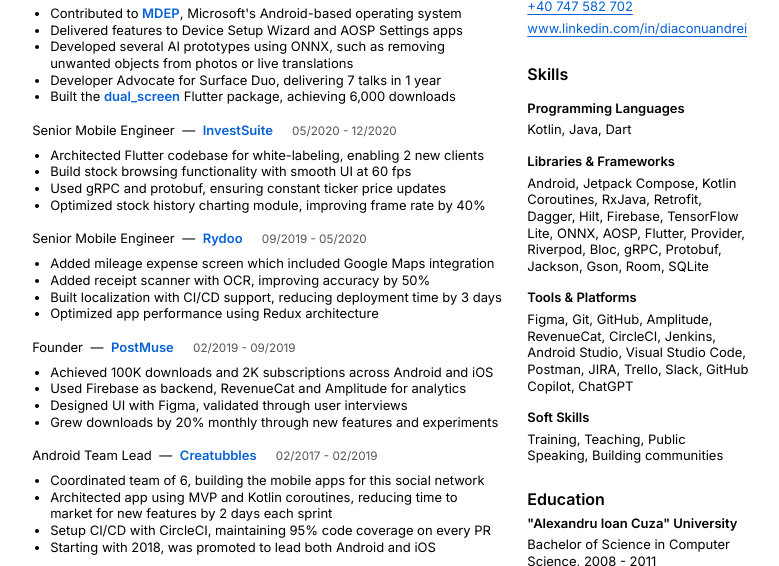
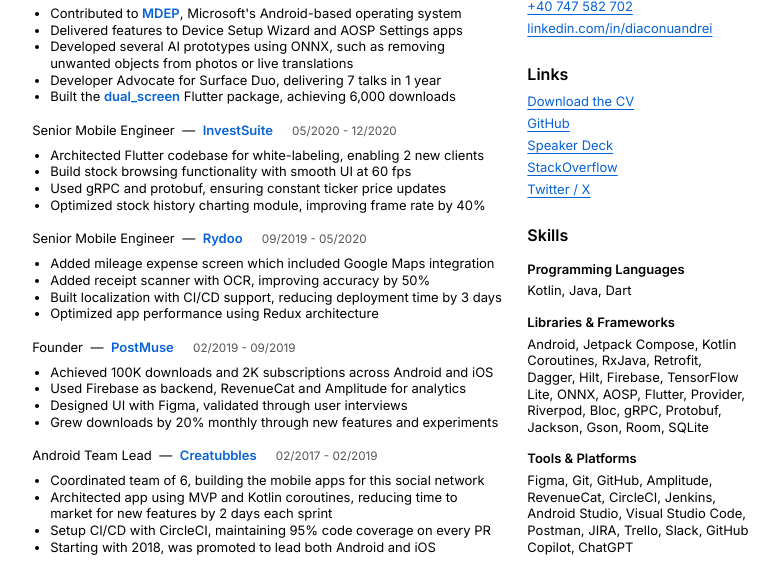
Before and after one commit to andreidiaconu/andreidiaconu.github.io, a plain HTML site: page index.html in a window 1280 px wide. Shown: the part 219-785 px from the top of the page, without its empty margins (249-1028 px from the left). Drawn offline with Linux system fonts and the light colour scheme.

Commit message:
Update README and html to include pdf cv

```diff
--- a/index.html
+++ b/index.html
@@ -24,7 +24,7 @@
             /* width: 8.5in;
             height: 11in; */
             width: 210mm;
-            height: 296mm;
+            height: 370mm; /* 296mm for A4, 370mm for whole resume*/
             margin: auto;
             box-shadow: 0 0 10px rgba(0, 0, 0, 0.1);
             box-sizing: border-box;
@@ -114,10 +114,10 @@
         }
         aside {
             width: 31%;
-            #contact-info h2 + a{
+            #contact-info h2 + a, #vanity-links h2 + a {
                 padding-top: 5px;
             }
-            #contact-info a {
+            #contact-info a, #vanity-links a {
                 display: block;
                 line-height: 1.7;
             }
@@ -252,7 +252,8 @@
                                 <li>This was an IoT product offering control over any smart switch or device</li>
                             </ul>
                         </div>
-                        <!-- <div class="job">
+                        <!-- CUTOFF TO FIT INTO A4 -->
+                        <div class="job">
                             <h3>
                                 Android Developer
                                 <span class="at">&mdash;</span>
@@ -292,16 +293,25 @@
                                 <li>Designed in Photoshop and implemented websites using Wordpress</li>
                                 <li>Provided hosting and maintenance for 10 clients, including e-commerce</li>
                             </ul>
-                        </div> -->
+                        </div>
+                        <!-- CUTOFF TO FIT INTO A4 -->
                     </section>
                 </main>
                 <aside>
                     <section id="contact-info">
                         <h2>Contact information</h2>
-                        <a href="mailto:office@andreidiaconu.com">office@andreidiaconu.com</a>
-                        <a href="tel:+40747582702">+40 747 582 702</a>
-                        <a href="https://www.linkedin.com/in/diaconuandrei">www.linkedin.com/in/diaconuandrei</a>
+                        <a href="&#109;&#97;&#105;&#108;&#116;&#111;&#58;&#111;&#102;&#102;&#105;&#99;&#101;&#64;&#97;&#110;&#100;&#114;&#101;&#105;&#100;&#105;&#97;&#99;&#111;&#110;&#117;&#46;&#99;&#111;&#109;">&#111;&#102;&#102;&#105;&#99;&#101;&#64;&#97;&#110;&#100;&#114;&#101;&#105;&#100;&#105;&#97;&#99;&#111;&#110;&#117;&#46;&#99;&#111;&#109;</a>
+                        <a href="&#116;&#101;&#108;&#58;&#43;&#52;&#48;&#55;&#52;&#55;&#53;&#56;&#50;&#55;&#48;&#50;">&#43;40&#x20;747&#x20;582&#x20;702</a>
+                        <a href="https://www.linkedin.com/in/diaconuandrei">linkedin.com/in/diaconuandrei</a>
                         <!-- <a href="https://andreidiaconu.com">www.andreidiaconu.com</a> -->
+                    </section>
+                    <section id="vanity-links">
+                        <h2>Links</h2>
+                        <a href="Andrei Diaconu - Senior Android Engineer.pdf">Download the CV</a>
+                        <a href="https://github.com/andreidiaconu">GitHub</a>
+                        <a href="https://speakerdeck.com/andreidiaconu">Speaker Deck</a>
+                        <a href="https://stackoverflow.com/users/2710246/andrei-tudor-diaconu">StackOverflow</a>
+                        <a href="https://x.com/andreidiaconu">Twitter / X</a>
                     </section>
                     <section id="skills">
                         <h2>Skills</h2>
```
Also changed, not shown: 3 other files.
